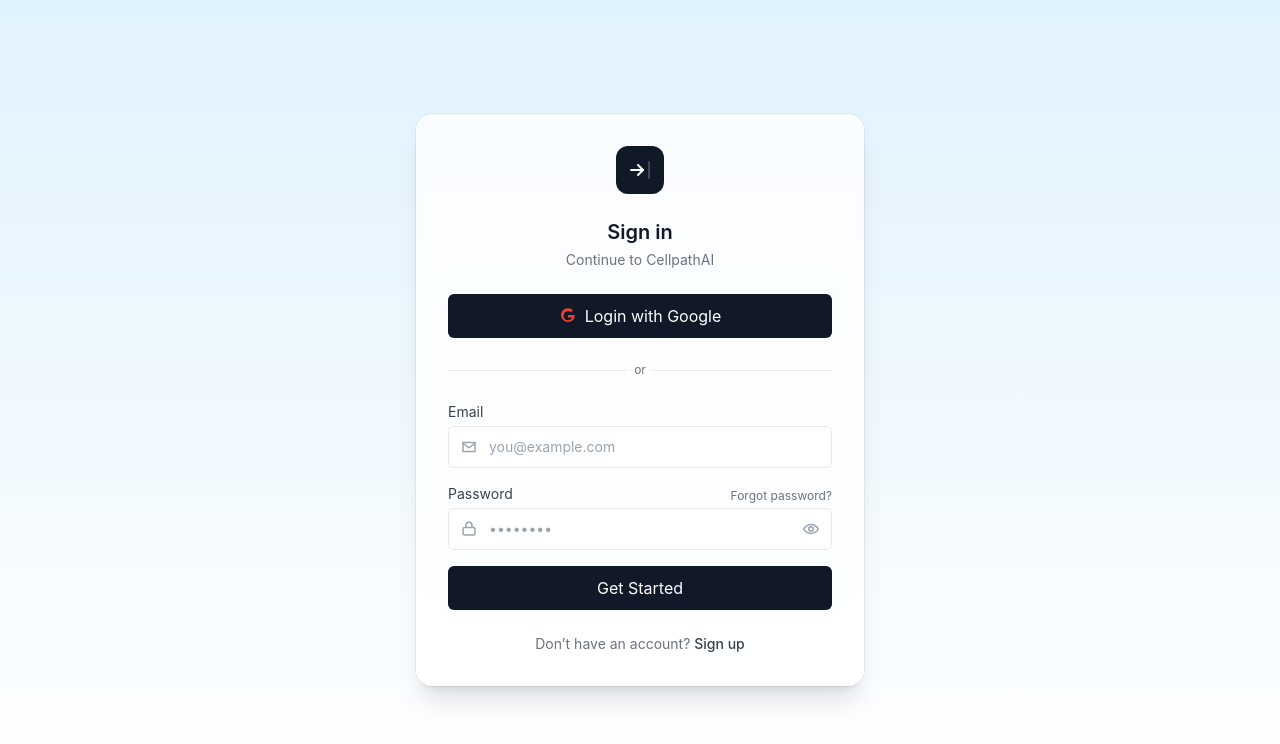
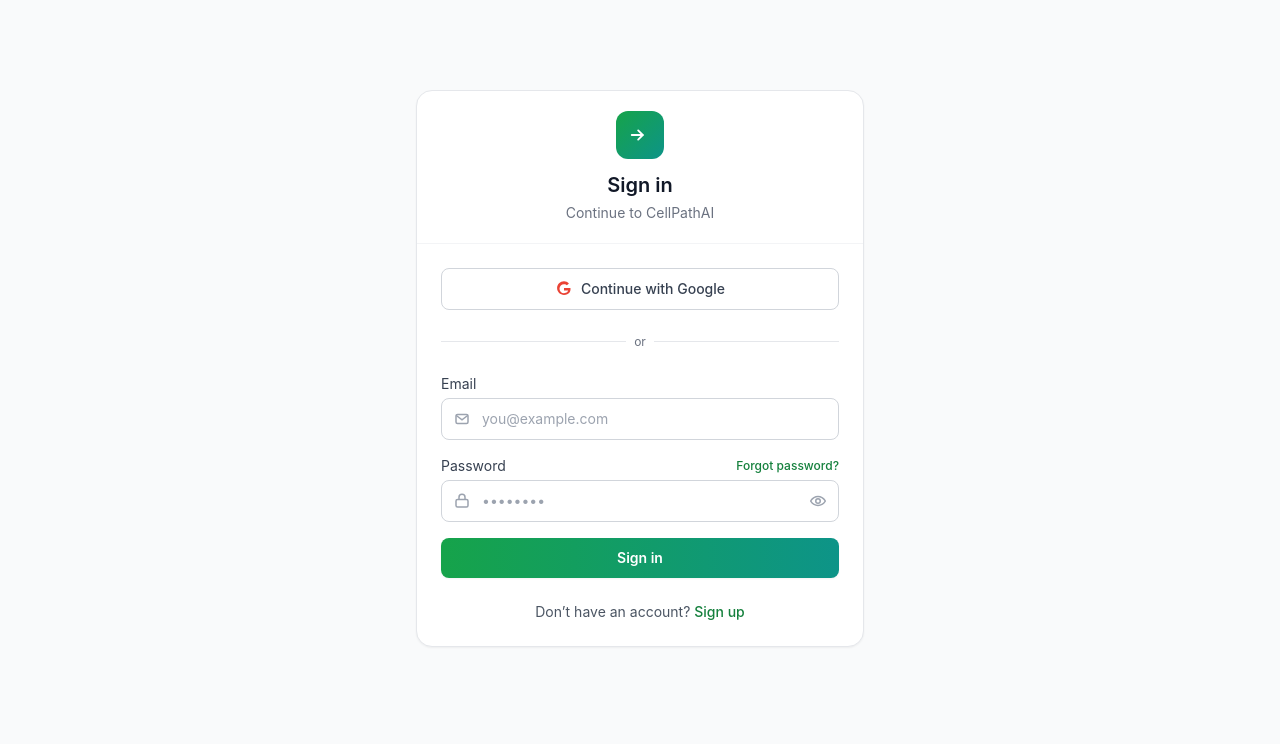
Before and after one commit to pj-mohanty/CellPathAI, a React (Create React App) app in the folder client/: page /login in a window 1280 px wide. Shown: the top 744 px of the page. Built offline with nearby package versions, Linux system fonts and the light colour scheme; no server answers.

Commit message:
changed login page vibe

```diff
--- a/client/src/pages/Login.jsx
+++ b/client/src/pages/Login.jsx
@@ -54,33 +54,30 @@
   }, [auth, navigate]);
 
   return (
-      <div className="min-h-screen bg-gradient-to-b from-sky-100 to-white flex items-center justify-center p-4">
-        {/* Card */}
+    <div className="min-h-[calc(100vh-64px)] bg-gray-50 flex items-center justify-center px-4 py-10">
       <div className="w-full max-w-md">
-          <div className="rounded-2xl shadow-xl ring-1 ring-black/5 bg-white/80 backdrop-blur p-6 sm:p-8">
-            {/* Top icon / title */}
-            <div className="mx-auto mb-6 flex h-12 w-12 items-center justify-center rounded-xl bg-gray-900 text-white">
-              {/* login icon */}
-              <svg width="24" height="24" viewBox="0 0 24 24" fill="none">
-                <path d="M10 7l5 5-5 5" stroke="currentColor" strokeWidth="2" strokeLinecap="round" strokeLinejoin="round"/>
-                <path d="M15 12H3" stroke="currentColor" strokeWidth="2" strokeLinecap="round"/>
-                <path d="M21 4v16" stroke="currentColor" strokeWidth="2" strokeLinecap="round" opacity=".2"/>
+        <div className="rounded-2xl border border-gray-200 bg-white shadow-sm">
+          <div className="border-b border-gray-100 px-6 py-5">
+            <div className="mx-auto flex h-12 w-12 items-center justify-center rounded-xl bg-gradient-to-br from-green-600 to-teal-600 text-white">
+              <svg width="22" height="22" viewBox="0 0 24 24" fill="none">
+                <path d="M10 7l5 5-5 5" stroke="currentColor" strokeWidth="2" strokeLinecap="round" strokeLinejoin="round" />
+                <path d="M15 12H3" stroke="currentColor" strokeWidth="2" strokeLinecap="round" />
               </svg>
             </div>
+            <h1 className="mt-3 text-center text-xl font-semibold text-gray-900">Sign in</h1>
+            <p className="mt-1 text-center text-sm text-gray-500">Continue to CellPathAI</p>
+          </div>
 
-            <h1 className="text-center text-xl font-semibold text-gray-900">Sign in</h1>
-            <p className="mt-1 text-center text-sm text-gray-500">Continue to CellpathAI</p>
-
-            {/* Google on top */}
+          <div className="px-6 py-6">
+            {/* Google first */}
             <button
               onClick={signInWithGoogle}
-                className="mt-6 inline-flex w-full items-center justify-center gap-2 rounded-md bg-gray-900 px-4 py-2.5 text-white transition hover:bg-black"
+              className="inline-flex w-full items-center justify-center gap-2 rounded-lg border border-gray-300 bg-white px-4 py-2.5 text-sm font-medium text-gray-700 transition hover:bg-gray-50"
             >
-              {/* Google logo */}
               <svg width="18" height="18" viewBox="0 0 24 24">
                 <path fill="#EA4335" d="M12 10.2v3.9h5.5c-.2 1.2-1.6 3.5-5.5 3.5-3.3 0-6-2.7-6-6s2.7-6 6-6c1.9 0 3.2.8 3.9 1.5l2.7-2.6C16.7 2.5 14.5 1.6 12 1.6 6.9 1.6 2.8 5.7 2.8 10.8S6.9 20 12 20c6.9 0 9.2-4.8 8.6-9.2H12z"/>
               </svg>
-              Login with Google
+              Continue with Google
             </button>
 
             {/* Divider */}
@@ -89,25 +86,24 @@
                 <span className="w-full border-t border-gray-200" />
               </div>
               <div className="relative flex justify-center text-xs">
-                <span className="bg-white/80 px-2 text-gray-500">or</span>
+                <span className="bg-white px-2 text-gray-500">or</span>
               </div>
             </div>
 
             {/* Email / Password */}
             <form onSubmit={signInWithPW} className="space-y-4">
               <div>
-                <label className="block text-sm mb-1 text-gray-700">Email</label>
+                <label className="mb-1 block text-sm text-gray-700">Email</label>
                 <div className="relative">
                   <span className="pointer-events-none absolute inset-y-0 left-0 flex items-center pl-3 text-gray-400">
-                  {/* mail icon */}
                     <svg width="18" height="18" viewBox="0 0 24 24" fill="none">
-                    <path d="M4 6h16v12H4z" stroke="currentColor" strokeWidth="2" />
+                      <rect x="4" y="6" width="16" height="12" rx="2" stroke="currentColor" strokeWidth="2" />
                       <path d="M4 7l8 6 8-6" stroke="currentColor" strokeWidth="2" />
                     </svg>
                   </span>
                   <input
                     type="email"
-                      className="w-full rounded-md border border-gray-200 bg-white px-10 py-2.5 text-sm outline-none focus:border-gray-400"
+                    className="w-full rounded-lg border border-gray-300 bg-white px-10 py-2.5 text-sm outline-none transition focus:border-green-600 focus:ring-2 focus:ring-green-200"
                     placeholder="you@example.com"
                     value={email}
                     onChange={(e) => setEmail(e.target.value)}
@@ -118,15 +114,14 @@
               </div>
 
               <div>
-                <div className="flex items-center justify-between">
-                  <label className="block text-sm mb-1 text-gray-700">Password</label>
-                  <a href="/forgotpw" className="text-xs text-gray-500 hover:text-gray-700">
+                <div className="mb-1 flex items-center justify-between">
+                  <label className="block text-sm text-gray-700">Password</label>
+                  <a href="/forgotpw" className="text-xs font-medium text-green-700 hover:text-green-800">
                     Forgot password?
                   </a>
                 </div>
                 <div className="relative">
                   <span className="pointer-events-none absolute inset-y-0 left-0 flex items-center pl-3 text-gray-400">
-                  {/* lock icon */}
                     <svg width="18" height="18" viewBox="0 0 24 24" fill="none">
                       <rect x="4" y="10" width="16" height="10" rx="2" stroke="currentColor" strokeWidth="2"/>
                       <path d="M8 10V7a4 4 0 118 0v3" stroke="currentColor" strokeWidth="2"/>
@@ -134,7 +129,7 @@
                   </span>
                   <input
                     type={showPw ? 'text' : 'password'}
-                      className="w-full rounded-md border border-gray-200 bg-white px-10 py-2.5 text-sm outline-none focus:border-gray-400"
+                    className="w-full rounded-lg border border-gray-300 bg-white px-10 py-2.5 text-sm outline-none transition focus:border-green-600 focus:ring-2 focus:ring-green-200"
                     placeholder="••••••••"
                     value={password}
                     onChange={(e) => setPassword(e.target.value)}
@@ -148,7 +143,6 @@
                     className="absolute inset-y-0 right-0 flex items-center pr-3 text-gray-400 hover:text-gray-600"
                     aria-label={showPw ? 'Hide password' : 'Show password'}
                   >
-                    {/* eye / eye-off */}
                     {showPw ? (
                       <svg width="18" height="18" viewBox="0 0 24 24" fill="none">
                         <path d="M3 3l18 18" stroke="currentColor" strokeWidth="2"/>
@@ -165,7 +159,7 @@
               </div>
 
               {errorMsg && (
-                  <p className="text-red-600 text-sm" role="alert">
+                <p className="text-sm text-red-600" role="alert">
                   {errorMsg}
                 </p>
               )}
@@ -173,18 +167,19 @@
               <button
                 type="submit"
                 disabled={submitting}
-                  className="w-full rounded-md bg-gray-900 px-4 py-2.5 text-white transition hover:bg-black disabled:opacity-50"
+                className="w-full rounded-lg bg-gradient-to-r from-green-600 to-teal-600 px-4 py-2.5 text-sm font-semibold text-white shadow-sm transition hover:from-green-700 hover:to-teal-700 disabled:opacity-60"
               >
-                {submitting ? 'Signing in…' : 'Get Started'}
+                {submitting ? 'Signing in…' : 'Sign in'}
               </button>
             </form>
 
-            <p className="mt-6 text-center text-sm text-gray-500">
+            <p className="mt-6 text-center text-sm text-gray-600">
               Don’t have an account?{' '}
-              <a href="/signup" className="font-medium text-gray-700 hover:text-gray-900">
+              <a href="/signup" className="font-medium text-green-700 hover:text-green-800">
                 Sign up
               </a>
             </p>
+          </div>
         </div>
       </div>
     </div>
```
Also changed, not shown: 1 other file (tests, documents, lock files or other folders). Lines whose indentation alone changed are shown as unchanged.
